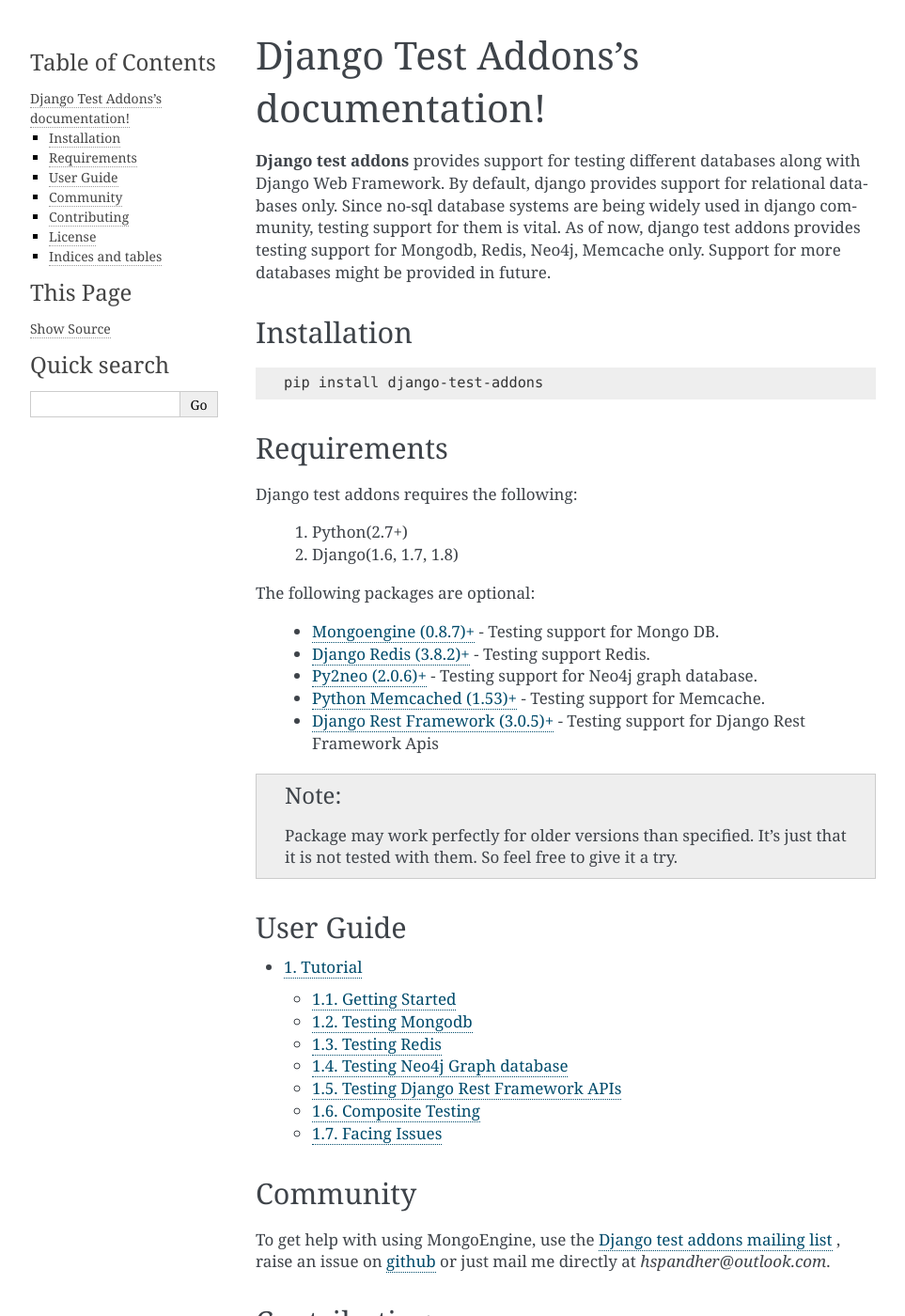
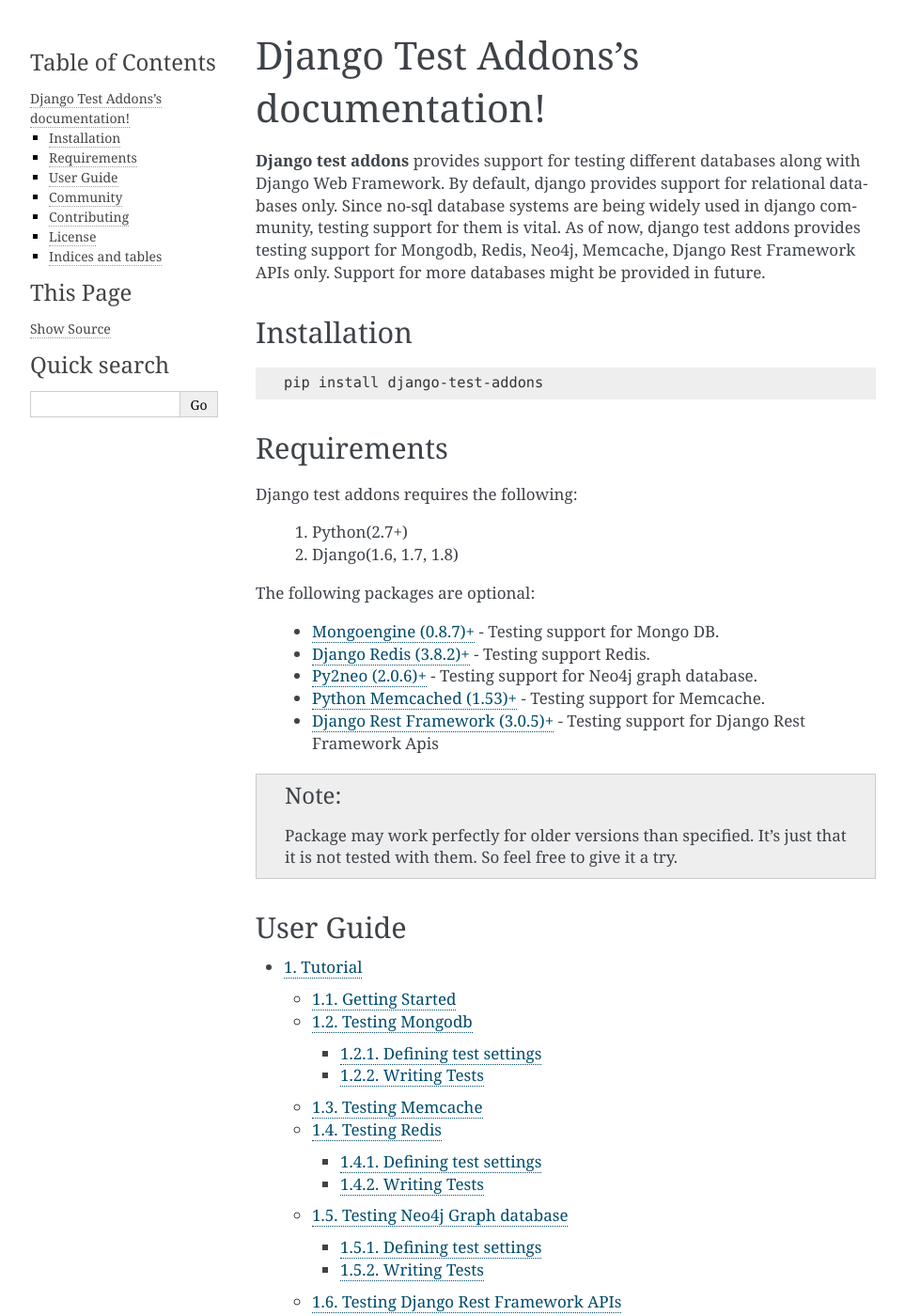
Before and after one commit to hspandher/django-test-addons, a Sphinx documentation site: the page built from docs/index.rst, in a window 1280 px wide and 1400 px high. Shown: the whole window at 94% size, without its empty margins (148-1111 px from the left). Built offline with Sphinx 7.4.7, drawn with Linux system fonts in a browser that asks for light colours; some of the changed text lies outside the part shown.

```diff
--- a/docs/index.rst
+++ b/docs/index.rst
@@ -7,8 +7,8 @@
 Django Web Framework. By default, django provides support for relational databases
 only. Since no-sql database systems are being widely used in django community, testing
 support for them is vital. As of now, django test addons provides testing support
-for Mongodb, Redis, Neo4j, Memcache only. Support for more databases might be provided
-in future.
+for Mongodb, Redis, Neo4j, Memcache, Django Rest Framework APIs only. Support for more
+databases might be provided in future.
 
 Installation
 --------------
```
Also changed, not shown: other parts of docs/index.rst (+1 -2 lines), docs/tutorial.rst (+19 -0 lines), setup.py (+5 -4 lines), 8 other files.
